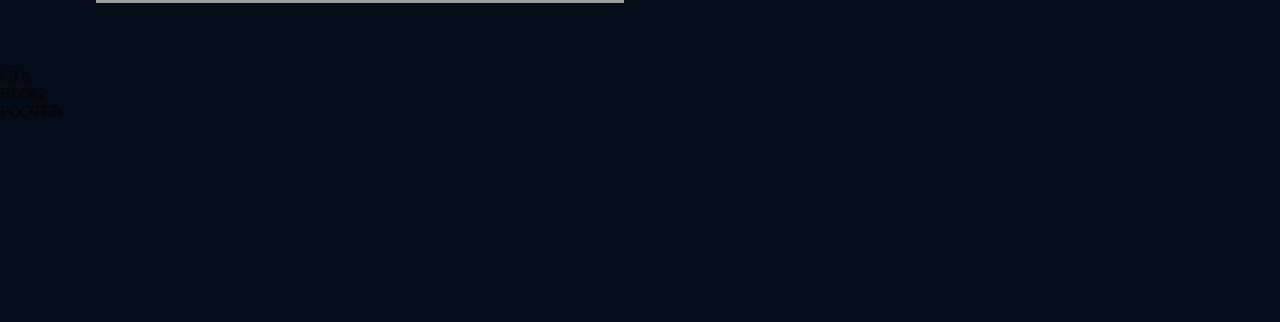
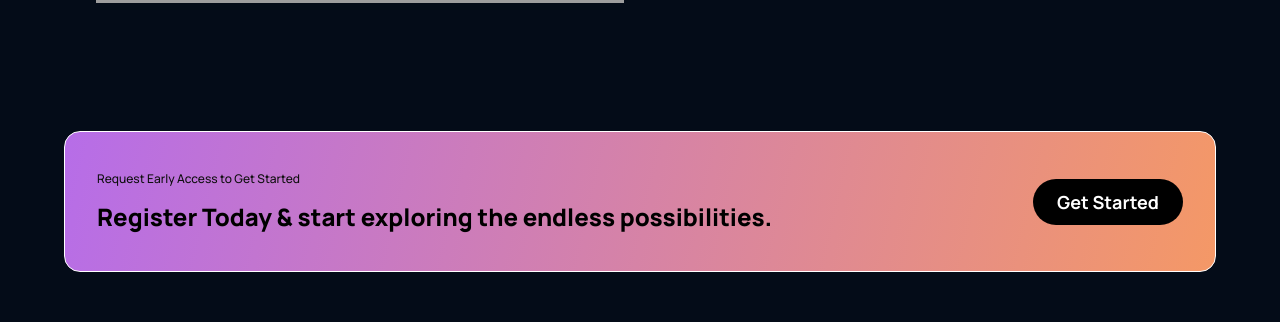
Before and after one commit to veyselkartalmis/modern-ui-ux-gpt3-with-react, a React (Create React App) app: page / in a window 1280 px wide. Shown: the part 2732-3054 px from the top of the page. Before the commit the page ends 2853 px from the top, so only its background shows below. Built offline with nearby package versions, Linux system fonts and the light colour scheme; grey boxes are pictures that could not be loaded.

Commit message:
cta section added

```diff
--- a/src/components/cta/CTA.jsx
+++ b/src/components/cta/CTA.jsx
@@ -2,7 +2,15 @@
 import './cta.css';
 
 const CTA = () => (
-  <div>CTA</div>
+  <div className="gpt3__cta">
+    <div className="gpt3__cta-content">
+      <p>Request Early Access to Get Started</p>
+      <h3>Register Today & start exploring the endless possibilities.</h3>
+    </div>
+    <div className="gpt3__cta-btn">
+      <button type="button">Get Started</button>
+    </div>
+  </div>
 );
 
 export default CTA;
--- a/src/components/cta/cta.css
+++ b/src/components/cta/cta.css
@@ -0,0 +1,76 @@
+.gpt3__cta {
+    border: 1px solid #fff;
+    color: #fff;
+    display: flex;
+    justify-content: space-between;
+    align-items: center;
+    flex-direction: row;
+    padding: 2rem;
+    margin: 4rem;
+    border-radius: 1rem;
+    background: var(--gradient-bar);
+}
+
+.gpt3__cta-content p {
+    font-family: var(--font-family);
+    font-weight: 500;
+    font-size: 12px;
+    line-height: 30px;
+    color: #0e0e0e;
+}
+
+.gpt3__cta-content h3 {
+    font-family: var(--font-family);
+    font-weight: 800;
+    font-size: 24px;
+    line-height: 45px;
+    color: #000000;
+}
+
+.gpt3__cta-btn {
+    display: flex;
+    justify-content: center;
+    align-items: center;
+    margin-left: 2rem;
+}
+
+.gpt3__cta-btn button {
+    background: #000000;
+    color: #fff;
+    border-radius: 40px;
+    font-family: var(--font-family);
+    font-weight: bold;
+    font-size: 18px;
+    line-height: 30px;
+    padding: 0.5rem 1rem;
+    border: none;
+    outline: none;
+    cursor: pointer;
+    min-width: 150px;
+}
+
+@media screen and (max-width: 650px){
+    .gpt3__cta{
+        flex-direction: column;
+    }
+
+    .gpt3__cta-btn {
+        margin: 2rem 0 0;
+    }
+}
+
+@media screen and (max-width: 550px){
+    .gpt3__cta{
+        margin: 4rem 2rem;
+    }
+
+    .gpt3__cta-content h3 {
+        font-size: 18px;
+        line-height: 32px;
+    }
+
+    .gpt3__cta-btn button{
+        font-size: 14px;
+        line-height: 28px;
+    }
+}
```
